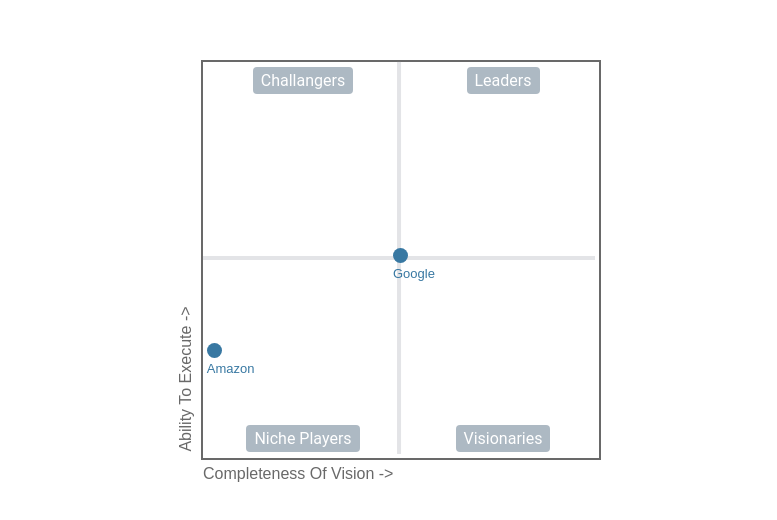
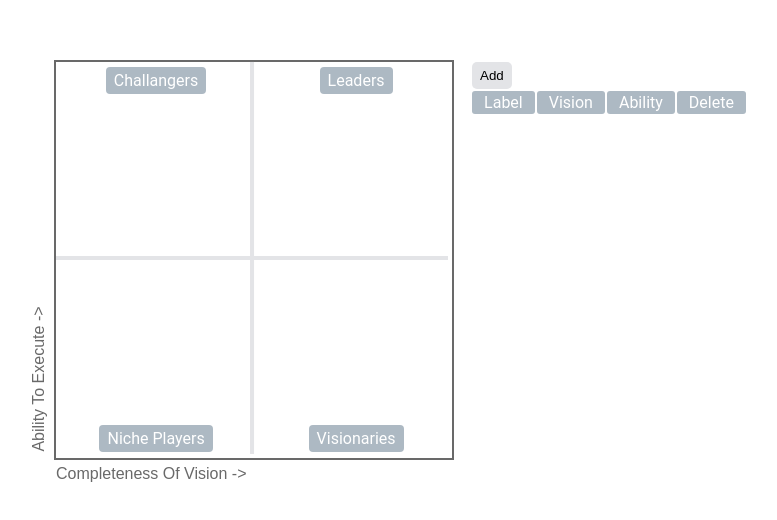
Before and after one commit to ozanbatuhankurucu/magic-quadrant, a React (Create React App) app: page / in a window 1280 px wide. Shown: the part 140-660 px from the top of the page, without its empty margins (239-1016 px from the left). Built offline with nearby package versions, Linux system fonts and the light colour scheme.

Commit message:
Complete table chart.

```diff
--- a/src/App.tsx
+++ b/src/App.tsx
@@ -1,20 +1,81 @@
-import { useState, useRef } from 'react'
+import { useState, useRef, useEffect } from 'react'
+import styled from 'styled-components'
 import Layout from './Components/Layout'
 import ScatterChart from './Components/ScatterChart'
 import Scatter from './Components/Scatter'
 import { PointType } from './Services/commonTypes'
+import ChartTable from './Components/ChartTable'
+
+const ScatterRow = styled.div`
+  display: flex;
+  flex-direction: row;
+  align-items: flex-start;
+`
 
 function App() {
   const chartRef = useRef<HTMLDivElement | null>(null)
-  const [points, setPoints] = useState<PointType[]>([
-    { x: 1, y: 23, label: 'Amazon', id: '1' },
-    { x: 50, y: 50, label: 'Google', id: '2' }
-  ])
+  const [points, setPoints] = useState<PointType[]>(handlePointsFromLocalStorage)
+
+  function handlePointsFromLocalStorage(): PointType[] {
+    const pointsFromLocalStorage = JSON.parse(localStorage.getItem('points') || '[]')
+    return pointsFromLocalStorage
+  }
+
+  const handlePointChange = (event: React.ChangeEvent<HTMLInputElement>, pointId: string): void => {
+    const { name, value } = event.target
+    const newPoints = points.map((point: PointType) => {
+      if (point.id === pointId) {
+        if (name === 'x' || name === 'y') {
+          if (+value <= 100 && +value >= 0) {
+            // casting value to number
+            return {
+              ...point,
+              [name]: +value
+            }
+          }
+        } else {
+          return {
+            ...point,
+            [name]: value
+          }
+        }
+      }
+      return point
+    })
+
+    localStorage.setItem('points', JSON.stringify(newPoints))
+    setPoints(newPoints)
+  }
+
+  const addNewPoint = (): void => {
+    const newPoint = { x: 50, y: 50, label: 'New', id: Math.random().toString() }
+    localStorage.setItem('points', JSON.stringify([...points, newPoint]))
+    setPoints((prevPoints: PointType[]): PointType[] => [...prevPoints, newPoint])
+  }
+
+  const deletePoint = (pointId: string): void => {
+    const newPoints = points.filter((point: PointType) => point.id !== pointId)
+    localStorage.setItem('points', JSON.stringify(newPoints))
+    setPoints(newPoints)
+  }
+
+  useEffect(() => {
+    localStorage.setItem('points', JSON.stringify(points))
+  }, [points])
+
   return (
     <Layout>
-      <ScatterChart width={400} height={400} chartRef={chartRef}>
-        <Scatter points={points} setPoints={setPoints} chartRef={chartRef} />
-      </ScatterChart>
+      <ScatterRow>
+        <ScatterChart width={400} height={400} chartRef={chartRef}>
+          <Scatter points={points} setPoints={setPoints} chartRef={chartRef} />
+        </ScatterChart>
+        <ChartTable
+          points={points}
+          handlePointChange={handlePointChange}
+          addNewPoint={addNewPoint}
+          deletePoint={deletePoint}
+        />
+      </ScatterRow>
     </Layout>
   )
 }
--- /dev/null
+++ b/src/Components/ChartTable.tsx
@@ -0,0 +1,134 @@
+import React from 'react'
+import styled, { css } from 'styled-components'
+import { LIGHT_GREY, DARK_GREY, WHITE, LIGHT_BLUE } from '../Services/constants'
+import { PointType } from '../Services/commonTypes'
+
+const Table = styled.table`
+  margin-left: 16px;
+  text-align: center;
+`
+
+const CommonCssButton = css`
+  background-color: ${LIGHT_GREY};
+  padding: 6px 8px;
+  border: 0;
+  border-radius: 5px;
+  text-align: center;
+  cursor: pointer;
+  &:hover {
+    background-color: ${DARK_GREY};
+  }
+`
+
+const AddButton = styled.button`
+  ${CommonCssButton}
+  float: left;
+`
+
+const DeleteButton = styled.button`
+  ${CommonCssButton}
+  width: 100%;
+`
+
+const TableHeaderRow = styled.tr`
+  background-color: ${LIGHT_BLUE};
+  color: ${WHITE};
+`
+
+const Input = styled.input`
+  border: 2px solid ${LIGHT_GREY};
+  border-radius: 5px;
+  padding: 4px 8px;
+  width: 100%;
+`
+
+const TableData = styled.td`
+  border-radius: 3px;
+  padding: ${(props: TableDataProps) => (props.withPadding ? '2px 12px' : '0')};
+`
+
+const ChartTable: React.FC<ChartTableProps> = ({
+  points,
+  handlePointChange,
+  addNewPoint,
+  deletePoint
+}) => {
+  return (
+    <Table>
+      <tbody>
+        <tr>
+          <TableData>
+            <AddButton className='AdditionButton' onClick={addNewPoint}>
+              Add
+            </AddButton>
+          </TableData>
+        </tr>
+        <TableHeaderRow>
+          <TableData withPadding>Label</TableData>
+          <TableData withPadding>Vision</TableData>
+          <TableData withPadding>Ability</TableData>
+          <TableData withPadding>Delete</TableData>
+        </TableHeaderRow>
+      </tbody>
+      <tbody>
+        {points.map((point: PointType) => {
+          const { id, label, x: vision, y: ability } = point
+          return (
+            <tr key={id}>
+              <TableData>
+                <Input
+                  type='text'
+                  name='label'
+                  value={label}
+                  onChange={(event: React.ChangeEvent<HTMLInputElement>) =>
+                    handlePointChange(event, id)
+                  }
+                />
+              </TableData>
+              <TableData>
+                <Input
+                  type='number'
+                  name='x'
+                  max={100}
+                  min={0}
+                  value={vision.toString()}
+                  onChange={(event: React.ChangeEvent<HTMLInputElement>) =>
+                    handlePointChange(event, id)
+                  }
+                />
+              </TableData>
+              <TableData>
+                <Input
+                  type='number'
+                  name='y'
+                  max={100}
+                  min={0}
+                  value={ability.toString()}
+                  onChange={(event: React.ChangeEvent<HTMLInputElement>) =>
+                    handlePointChange(event, id)
+                  }
+                />
+              </TableData>
+              <TableData>
+                <DeleteButton onClick={() => deletePoint(id)}>Delete</DeleteButton>
+              </TableData>
+            </tr>
+          )
+        })}
+      </tbody>
+    </Table>
+  )
+}
+
+interface ChartTableProps {
+  points: PointType[]
+  handlePointChange: (event: React.ChangeEvent<HTMLInputElement>, pointId: string) => void
+  addNewPoint: () => void
+  deletePoint: (pointId: string) => void
+}
+
+interface TableDataProps {
+  withPadding?: boolean
+}
+
+export default ChartTable
--- a/src/Components/Point.tsx
+++ b/src/Components/Point.tsx
@@ -4,7 +4,7 @@ import styled from 'styled-components'
 
 const PointerContainer = styled.span`
   position: absolute;
-  bottom: ${(props: PointContainerProps) => props.y * 4 * 0.88}px;
+  bottom: ${(props: PointContainerProps) => props.y * 4 * 0.9}px;
   left: ${(props: PointContainerProps) => props.x * 4 * 0.95}px;
   z-index: 1;
 `
```
